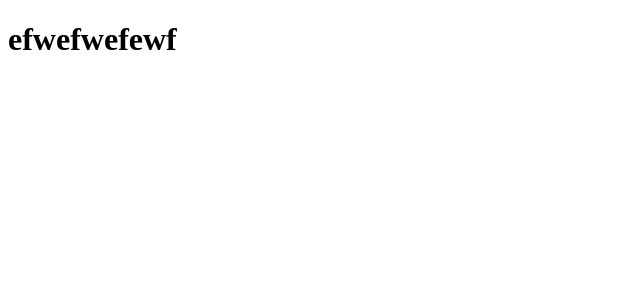
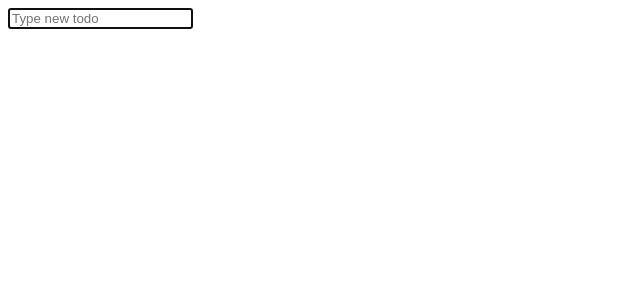
Before and after one commit to RiveraGisela/MyDayApp, a React (Vite) app: page / in a window 1280 px wide. Shown: the top 300 px of the page, without its empty margins (0-640 px from the left). Built offline with nearby package versions, Linux system fonts and the light colour scheme.

Commit message:
se realizo el componente de task input

```diff
--- a/src/App.jsx
+++ b/src/App.jsx
@@ -1,14 +1,12 @@
-import { useState } from 'react'
-import reactLogo from './assets/react.svg'
-import viteLogo from '/vite.svg'
 import './App.css'
+import TaskInput from './TaskInput/TaskInput'
 
 function App() {
 
 
   return (
     <>
-<h1>efwefwefewf</h1>
+<TaskInput></TaskInput>
     </>
   )
 }
--- /dev/null
+++ b/src/TaskInput/TaskInput.jsx
@@ -0,0 +1,27 @@
+import React, { useState } from 'react';
+
+const TaskInput = ({ addTask }) => {
+    const [input, setInput] = useState('');
+
+    const handleSubmit = (e) => {
+        e.preventDefault();
+        if (input.trim()) {
+            addTask(input);
+            setInput('');
+        }
+    };
+
+    return (
+        <form onSubmit={handleSubmit}>
+            <input
+                type="text"
+                placeholder="Type new todo"
+                value={input}
+                onChange={(e) => setInput(e.target.value)}
+                autoFocus
+            />
+        </form>
+    );
+};
+
+export default TaskInput;
```
